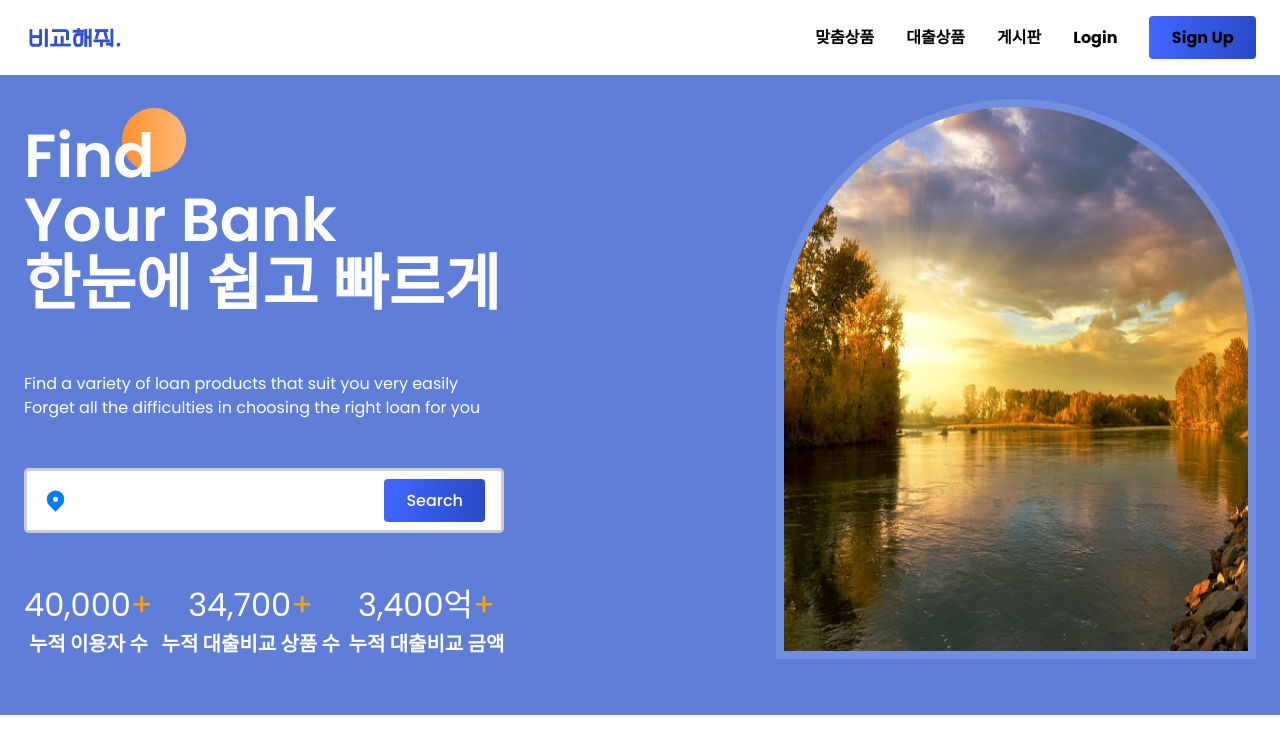
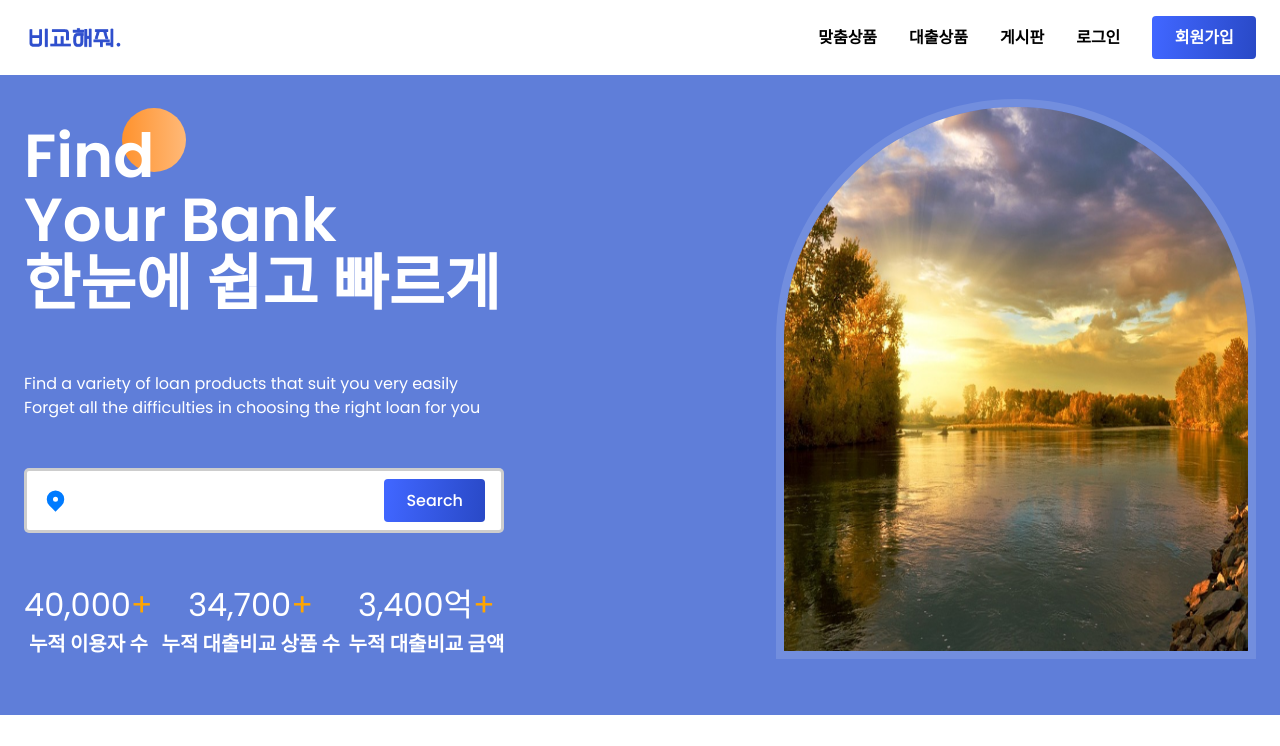
Before and after one commit to Hooddduck/BKHJ-frontend, a React (Create React App) app: page / in a window 1280 px wide. Shown: the top 746 px of the page. Built offline with nearby package versions, Linux system fonts and the light colour scheme; no server answers.

Commit message:
헤더디자인변경완료

```diff
--- a/src/components/Header/Header.jsx
+++ b/src/components/Header/Header.jsx
@@ -13,8 +13,10 @@ const Header = () => {
   };
 
   const currentUser = AuthService.getCurrentUser();
-  const showModeratorBoard = currentUser && currentUser.roles.includes("ROLE_MODERATOR");
-  const showAdminBoard = currentUser && currentUser.roles.includes("ROLE_ADMIN");
+  const showModeratorBoard =
+    currentUser && currentUser.roles.includes("ROLE_MODERATOR");
+  const showAdminBoard =
+    currentUser && currentUser.roles.includes("ROLE_ADMIN");
 
   const handleLinkClick = (path) => {
     navigate(path);
@@ -28,14 +30,14 @@ const Header = () => {
         </a>
 
         <div className="flexCenter h-menu">
-        <a
+          <a
             href="/customization"
             onClick={() => handleLinkClick("/customization")}
             className="menu-link"
           >
             맞춤상품
           </a>
-        <a
+          <a
             href="/product"
             onClick={() => handleLinkClick("/product")}
             className="menu-link"
@@ -94,14 +96,15 @@ const Header = () => {
                 onClick={() => handleLinkClick("/login")}
                 className="menu-link"
               >
-                Login
+                로그인
               </a>
               <a
                 href="/register"
                 className="button"
                 onClick={() => handleLinkClick("/register")}
+                style={{ color: "white" }}
               >
-                Sign Up
+                회원가입
               </a>
             </>
           )}
```
Also changed, not shown: src/components/Header/Header.css (line endings or trailing spaces).
